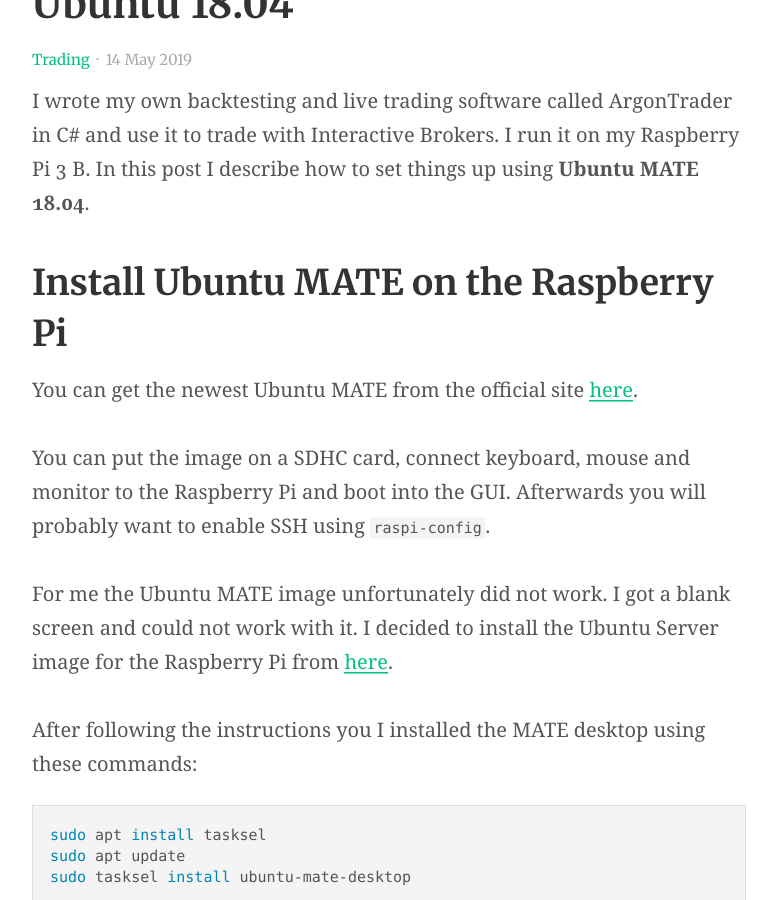
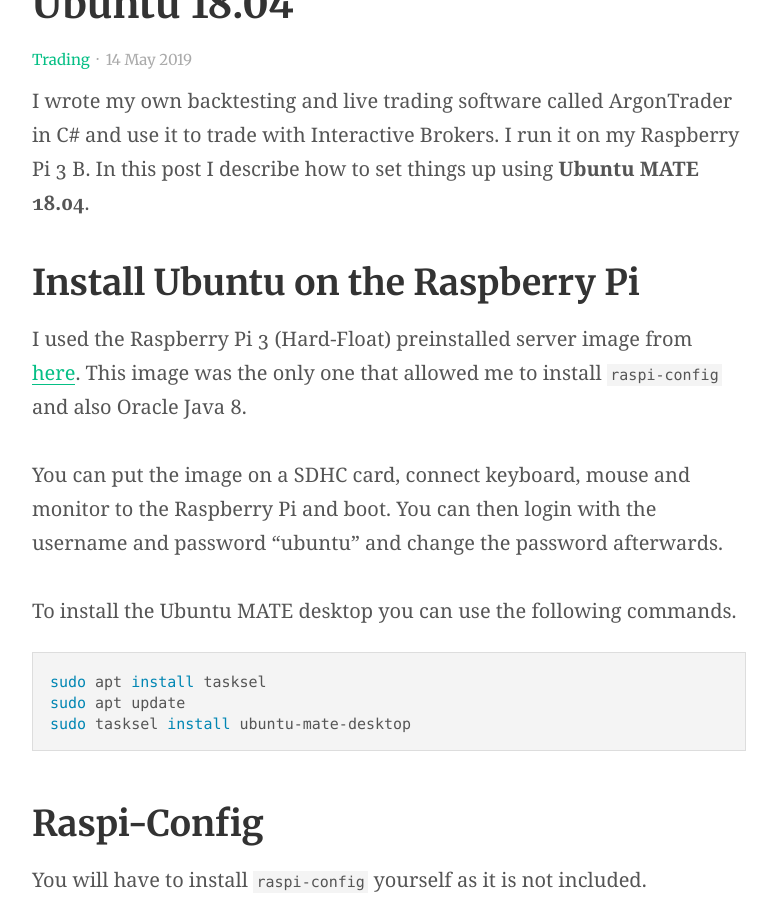
Before and after one commit to trenki2/trenki2.github.io, a Jekyll site: the page built from _posts/2019-05-14-trading-with-raspberry-pi.md, in a window 1280 px wide and 900 px high, scrolled down 500 px. Shown: the whole window, without its empty margins (251-1028 px from the left). Built offline with Jekyll 4.4.1, drawn with Linux system fonts in a browser that asks for light colours; some of the changed text lies outside the part shown.

Commit message:
Update content

````diff
--- a/_posts/2019-05-14-trading-with-raspberry-pi.md
+++ b/_posts/2019-05-14-trading-with-raspberry-pi.md
@@ -13,20 +14,17 @@ this post I describe how to set things up using **Ubuntu MATE 18.04**.
 
 <!-- more -->
 
-## Install Ubuntu MATE on the Raspberry Pi
+## Install Ubuntu on the Raspberry Pi
 
-You can get the newest Ubuntu MATE from the official site
-[here](https://ubuntu-mate.org/raspberry-pi/).
+I used the Raspberry Pi 3 (Hard-Float) preinstalled server image from
+[here](http://cdimage.ubuntu.com/releases/18.04/release/). This image was the
+only one that allowed me to install `raspi-config` and also Oracle Java 8.
 
 You can put the image on a SDHC card, connect keyboard, mouse and monitor to the
-Raspberry Pi and boot into the GUI. Afterwards you will probably want to enable
-SSH using `raspi-config`.
+Raspberry Pi and boot. You can then login with the username and password
+"ubuntu" and change the password afterwards.
 
-For me the Ubuntu MATE image unfortunately did not work. I got a blank screen
-and could not work with it. I decided to install the Ubuntu Server image for the Raspberry Pi
-from [here](https://www.ubuntu.com/download/iot/raspberry-pi-2-3).
-
-After following the instructions you I installed the MATE desktop using these commands:
+To install the Ubuntu MATE desktop you can use the following commands.
 
 ```bash
 sudo apt install tasksel
@@ -36,8 +34,7 @@ sudo tasksel install ubuntu-mate-desktop
 
 ## Raspi-Config
 
-If you installed the Ubuntu server version you will need to get `raspi-config`
-yourself as it is not included.
+You will have to install `raspi-config` yourself as it is not included.
 
 To install it use these commands:
 
@@ -100,10 +97,18 @@ network:
 You should check `iwconfig` to make sure `wlan0` is your wifi device, otherwise
 you have to change this to the correct value in the config.
 
+After saving the configuration file you should run the following commands:
+
+```bash
+sudo netplan generate
+sudo netplan apply
+```
+
 ## Mono
 
 My own trading software is written in C# and under Linux I need Mono to run it.
-I followed the instructions to install the most up to date Mono from their [homepage](https://www.mono-project.com/download/stable/#download-lin):
+I followed the instructions to install the most up to date Mono from their
+[homepage](https://www.mono-project.com/download/stable/#download-lin):
 
 ```bash
 sudo apt install gnupg ca-certificates
````
Also changed, not shown: other parts of _posts/2019-05-14-trading-with-raspberry-pi.md (+3 -2 lines).
